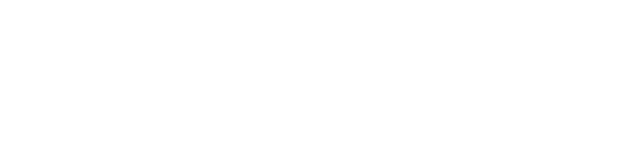
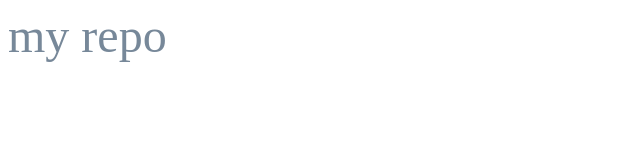
Before and after one commit to Limonades/hillel-hw, a plain HTML site: page index.html in a window 1280 px wide. Shown: the whole page, without its empty margins (0-640 px from the left). Drawn offline with Linux system fonts and the light colour scheme.

Commit message:
added styles

```diff
--- a/index.html
+++ b/index.html
@@ -5,6 +5,24 @@
 	<title>Document</title>
 </head>
 <body>
-	<a href="" target="_blank"></a>
+
+	<style>
+		a {
+		    display: inline-block;
+		    color: lightslategrey;
+		    font-size: 48px;
+		    text-decoration: none;
+		    transition: opacity .3s ease;
+		}
+
+		a:hover {
+			opacity: 0.7;
+		}
+	</style>
+
+	<a href="https://github.com/Limonades/hillel-hw" target="_blank">
+		my repo
+	</a>
+
 </body>
 </html>
```
